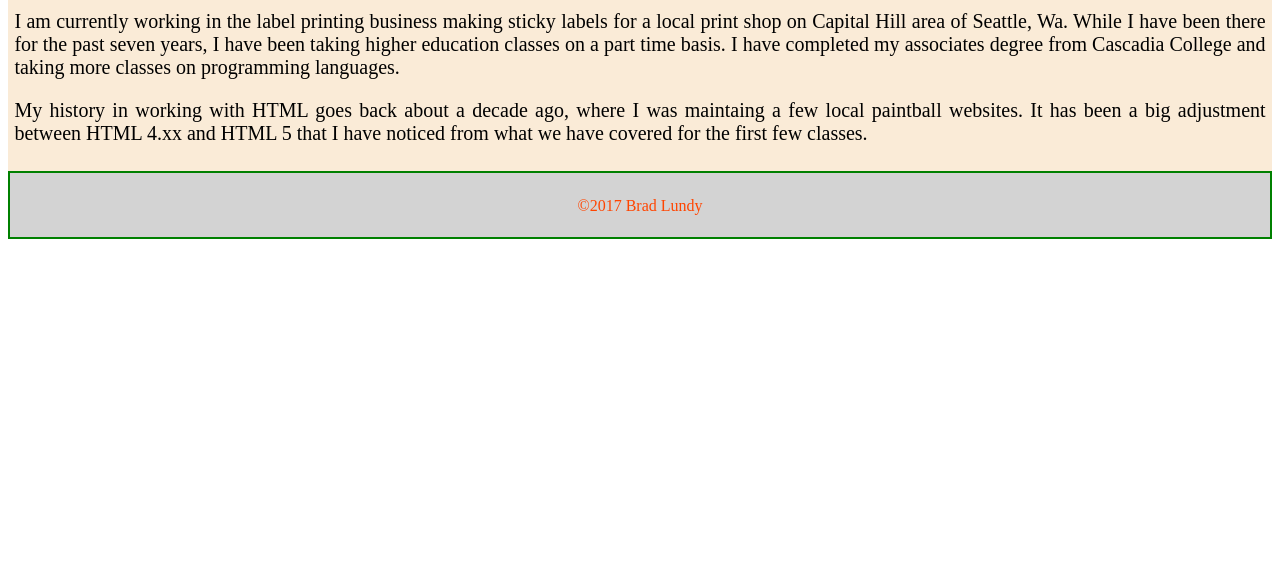
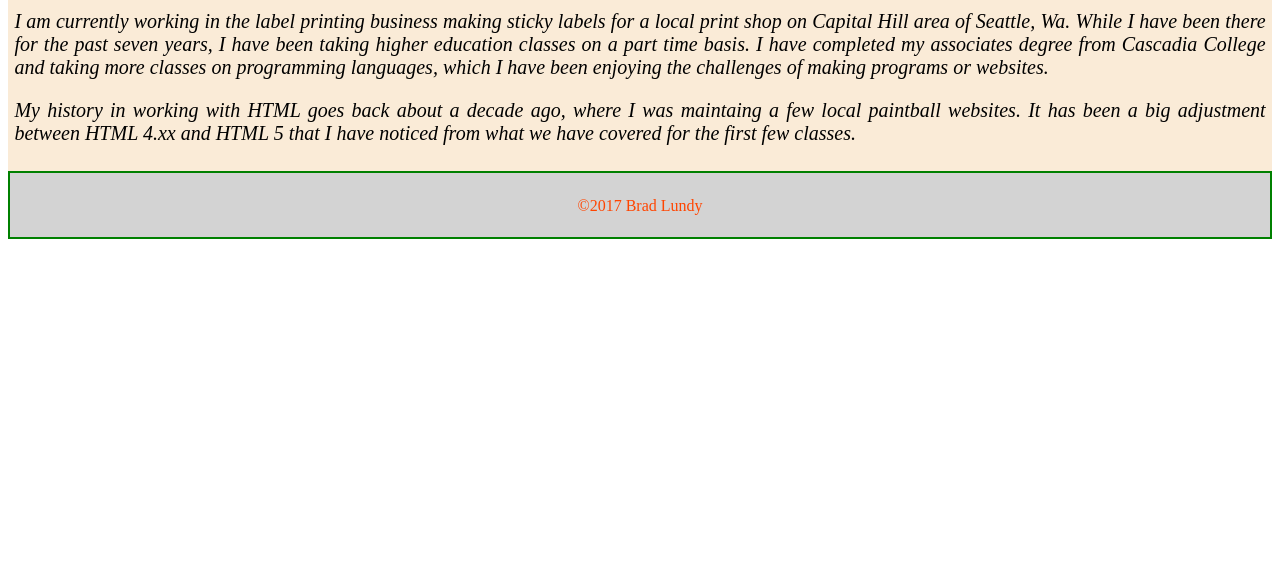
Before and after one commit to lundybs/portfolio, a plain HTML site: page aboutpage.html in a window 1280 px wide. Shown: the part 218-800 px from the top of the page. Drawn offline with Linux system fonts and the light colour scheme.

Commit message:
style and layout adjustment in css

```diff
--- a/aboutpage.html
+++ b/aboutpage.html
@@ -14,12 +14,13 @@
         </nav>
     </header>
     <main id="aboutmain">
-        <article>
+        <article id="aboutarticle">
             <h2>About me</h2>
             <p>I am currently working in the label printing business making sticky labels for a local print
             shop on Capital Hill area of Seattle, Wa.  While I have been there for the past seven years,
             I have been taking higher education classes on a part time basis. I have completed my associates
-            degree from Cascadia College and taking more classes on programming languages.</p>
+            degree from Cascadia College and taking more classes on programming languages, which I have been enjoying the
+            challenges of making programs or websites.</p>
             <p>My history in working with HTML goes back about a decade ago, where I was maintaing a few local paintball
             websites.  It has been a big adjustment between HTML 4.xx and HTML 5 that I have noticed from what we have
             covered for the first few classes.</p>
--- a/first-stylesheet.css
+++ b/first-stylesheet.css
@@ -48,3 +48,7 @@ article{
 .indexarticle{
     margin: 2px 9px 3px 1px;
 }
+
+#aboutarticle{
+    font-style: italic;
+}
```
